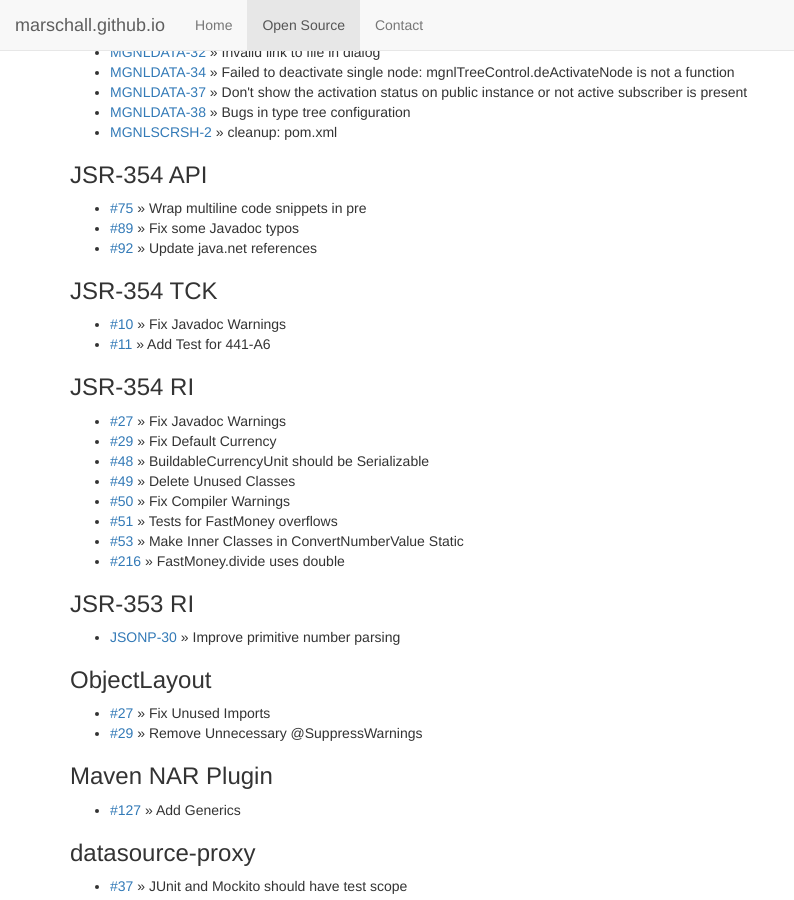
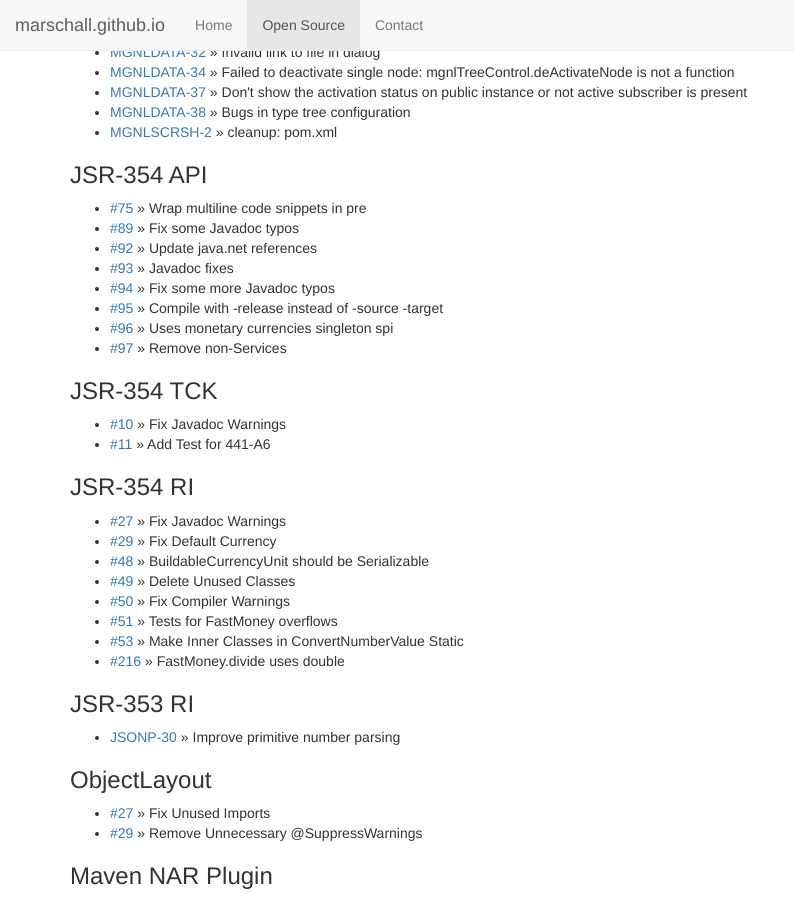
Before and after one commit to marschall/marschall.github.com, a Jekyll site: the page built from open-source.html, in a window 1280 px wide and 900 px high, scrolled down 7474 px. Shown: the whole window, without its empty margins (0-794 px from the left). Built offline with Jekyll 4.4.1, drawn with Linux system fonts in a browser that asks for light colours.

Commit message:
JSR-354 API

```diff
--- a/open-source.html
+++ b/open-source.html
@@ -444,6 +444,11 @@ https://issues.apache.org/jira/browse/TOMEE-913
   <li><a href="https://github.com/JavaMoney/jsr354-api/pull/75">#75</a> &raquo; Wrap multiline code snippets in pre</li>
   <li><a href="https://github.com/JavaMoney/jsr354-api/pull/89">#89</a> &raquo; Fix some Javadoc typos</li>
   <li><a href="https://github.com/JavaMoney/jsr354-api/pull/92">#92</a> &raquo; Update java.net references</li>
+  <li><a href="https://github.com/JavaMoney/jsr354-api/pull/93">#93</a> &raquo; Javadoc fixes</li>
+  <li><a href="https://github.com/JavaMoney/jsr354-api/pull/94">#94</a> &raquo; Fix some more Javadoc typos</li>
+  <li><a href="https://github.com/JavaMoney/jsr354-api/pull/95">#95</a> &raquo; Compile with -release instead of -source -target</li>
+  <li><a href="https://github.com/JavaMoney/jsr354-api/pull/96">#96</a> &raquo; Uses monetary currencies singleton spi</li>
+  <li><a href="https://github.com/JavaMoney/jsr354-api/pull/97">#97</a> &raquo; Remove non-Services</li>
 </ul>
 <h3>JSR-354 TCK</h3>
 <ul>
```
